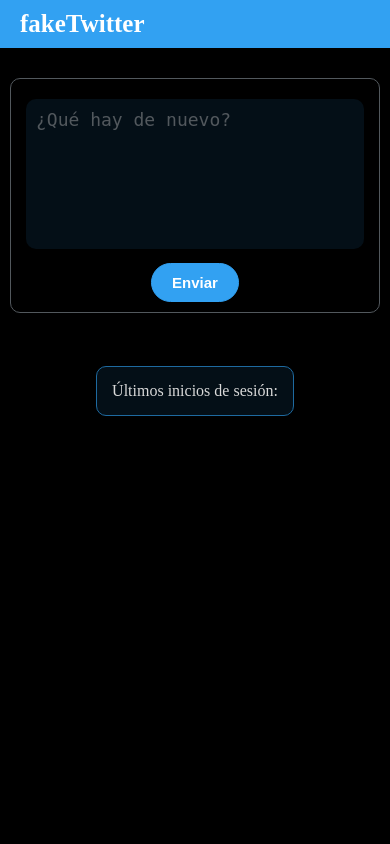
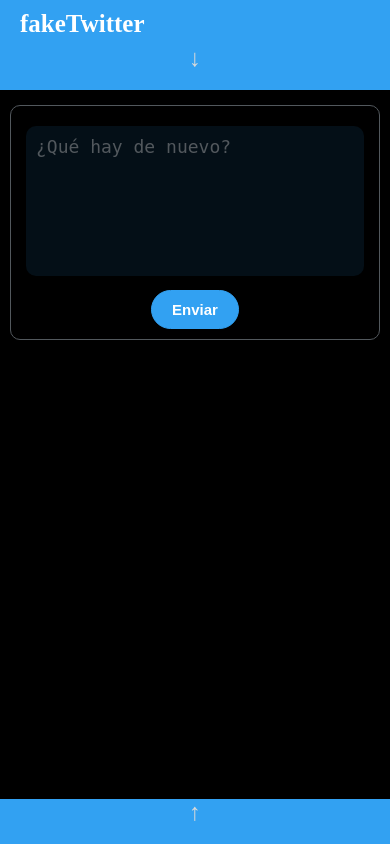
Before and after one commit to espinoza/fakeTwitter, a Django app: template main/templates/home.html in a window 390 px wide. Run offline with Django 3.2, Linux system fonts and the light colour scheme; the template is opened without the code that fills it: values that come from a table or form of the project are taken from there, others are empty; style sheets or scripts are compiled from the project's sources.

Commit message:
Responsive bars

```diff
--- a/assets/scss/_master.scss
+++ b/assets/scss/_master.scss
@@ -103,12 +103,46 @@ nav {
   [class*="col-"] {
     width: 100%;
   }
+  .left-column, .right-column {
+    z-index: 9999;
+    position: fixed;
+    background-color: $accent-color;
+  }
+  .center-column {
+    margin-top: 45px;
+  }
+  .right-column {
+    bottom: 0;
+  }
+  .info {
+    display: none;
+  }
+  .arrow {
+    display: block;
+  }
 }
 
 @media only screen and (min-width: 600px) {
   /* For tablets: */
   @for $i from 1 through 12 {
     .col-m-#{$i} {width: $i * 8.33%;}
+  }
+  .left-column, .right-column {
+    z-index: 9999;
+    position: fixed;
+    background-color: $accent-color;
+  }
+  .center-column {
+    margin-top: 45px;
+  }
+  .right-column {
+    bottom: 0;
+  }
+  .info {
+    display: none;
+  }
+  .arrow {
+    display: block;
   }
 }
 
--- a/assets/scss/homeStyle.scss
+++ b/assets/scss/homeStyle.scss
@@ -4,13 +4,12 @@ main {
   margin-top: 45px;
 }
 
-.logins {
-  margin-top: 20px;
+.info {
+  margin-top: 15px;
   padding: 15px;
   border: solid 1px $accent-color-alternative2;
   border-radius: 10px;
   background-color: $focus-background-color;
-  display: inline-block;
   li {
     margin: 10px 0;
   }
--- a/main/templates/home.html
+++ b/main/templates/home.html
@@ -12,9 +12,21 @@
 {% block main %}
   <div class="row">
 
-    <div class="col-s-12 col-m-8 col-l-3 col-xl-4"></div>
+    <div class="left-column col-s-12 col-m-12 col-l-3 col-xl-4">
+      <h2 class="arrow">&#8595;</h2>
+      <div class="info">
+        <p>.............:</p>
+        <ul>
+          {% for login in user_last_logins %}
+            <li>
+              {{ login.formatted_datetime }}
+            </li>
+          {% endfor %}
+        </ul>
+      </div>
+    </div>
 
-    <div class="col-s-12 col-m-8 col-l-6 col-xl-4">
+    <div class="center-column col-s-12 col-m-8 col-l-6 col-xl-4">
 
       <div id="new-tweet">
         <form id="new-tweet-form" action="{% url 'home' %}" method="post">
@@ -47,8 +59,9 @@
 
     </div>
 
-    <div class="col-s-12 col-m-8 col-l-3 col-xl-4">
-      <div class="logins">
+    <div class="right-column col-s-12 col-m-12 col-l-3 col-xl-4">
+      <h2 class="arrow">&#8593;</h2>
+      <div class="info">
         <p>Últimos inicios de sesión:</p>
         <ul>
           {% for login in user_last_logins %}
```
Also changed, not shown: other parts of assets/scss/_master.scss (+32 -0 lines).
